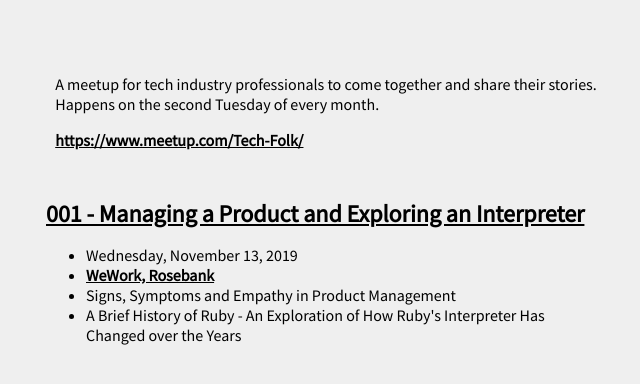
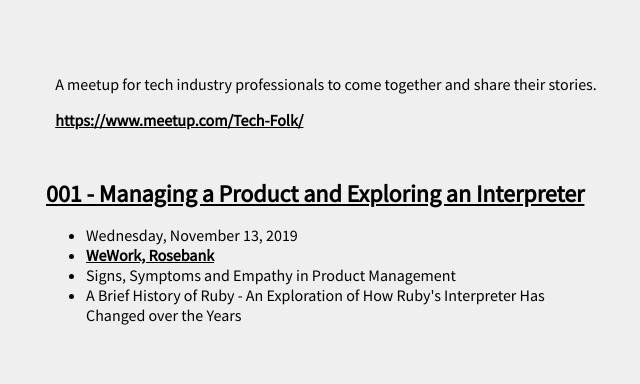
Before and after one commit to jcqvisser/tech-folk, a website built with webpack: page src/index.html in a window 1280 px wide. Shown: the part 522-906 px from the top of the page, without its empty margins (314-954 px from the left). Built offline with nearby package versions, Linux system fonts and the light colour scheme.

Commit message:
remove implied timing

```diff
--- a/src/index.html
+++ b/src/index.html
@@ -31,8 +31,6 @@
     <section>
         <p>
           A meetup for tech industry professionals to come together and share their stories.
-          <br/>
-          Happens on the second Tuesday of every month.
         </p>
       <a href="https://www.meetup.com/Tech-Folk/">https://www.meetup.com/Tech-Folk/</a>
     </section>
```
